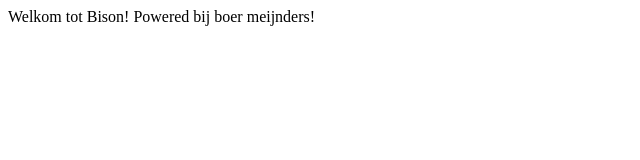
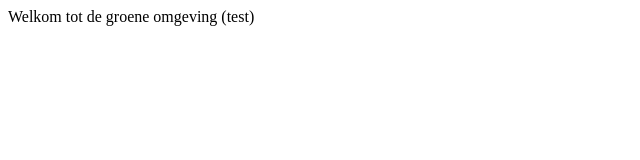
Before and after one commit to coolgooseman/container, a plain HTML site: page index.html in a window 1280 px wide. Shown: the whole page, without its empty margins (0-640 px from the left). Drawn offline with Linux system fonts and the light colour scheme.

Commit message:
Update index.html

```diff
--- a/index.html
+++ b/index.html
@@ -1,5 +1,5 @@
 <HTML>
     <BODY>
-        <p>Welkom tot Bison! Powered bij boer meijnders!</p>
+        <p>Welkom tot de groene omgeving (test)</p>
     </BODY>
 </HTML>
```
